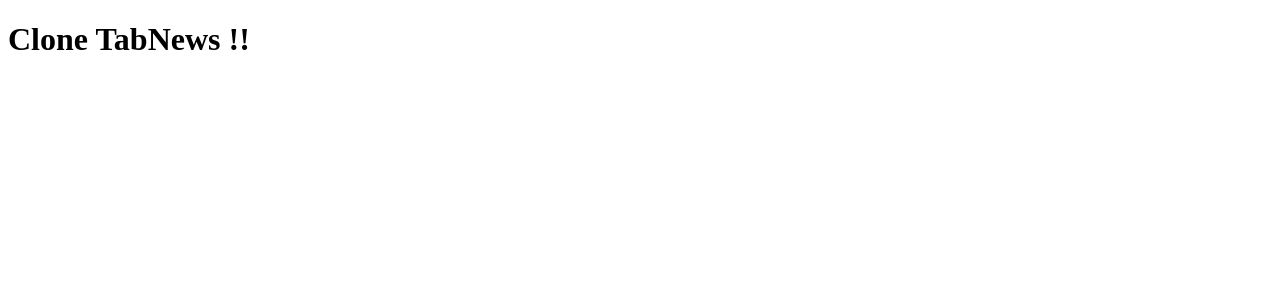
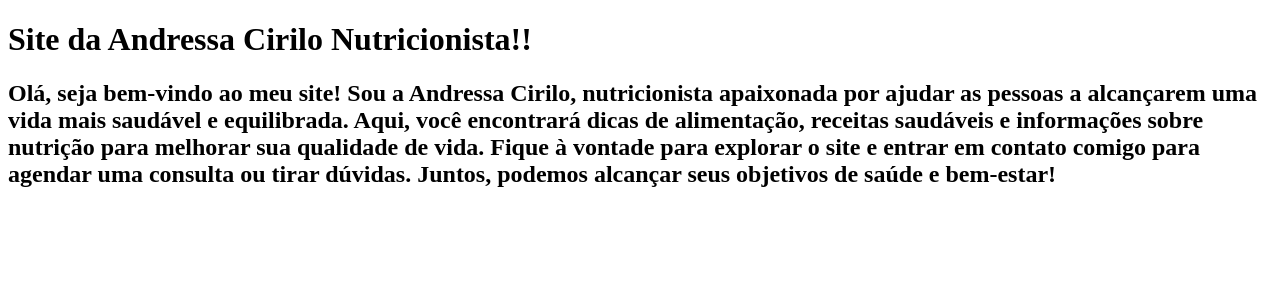
Before and after one commit to Vitor2107/Projeto_tabnews, a Next.js app: page / in a window 1280 px wide. Shown: the top 300 px of the page. Built offline with nearby package versions, Linux system fonts and the light colour scheme.

Commit message:
Atualização do texto de aprezentação

```diff
--- a/pages/index.js
+++ b/pages/index.js
@@ -1,5 +1,18 @@
 function home() {
-  return <h1>Clone TabNews !!</h1>;
+  return (
+    <div>
+      <h1>Site da Andressa Cirilo Nutricionista!!</h1>
+      <h2>
+        Olá, seja bem-vindo ao meu site! Sou a Andressa Cirilo, nutricionista
+        apaixonada por ajudar as pessoas a alcançarem uma vida mais saudável e
+        equilibrada. Aqui, você encontrará dicas de alimentação, receitas
+        saudáveis e informações sobre nutrição para melhorar sua qualidade de
+        vida. Fique à vontade para explorar o site e entrar em contato comigo
+        para agendar uma consulta ou tirar dúvidas. Juntos, podemos alcançar
+        seus objetivos de saúde e bem-estar!
+      </h2>
+    </div>
+  );
 }
 
 export default home;
```
